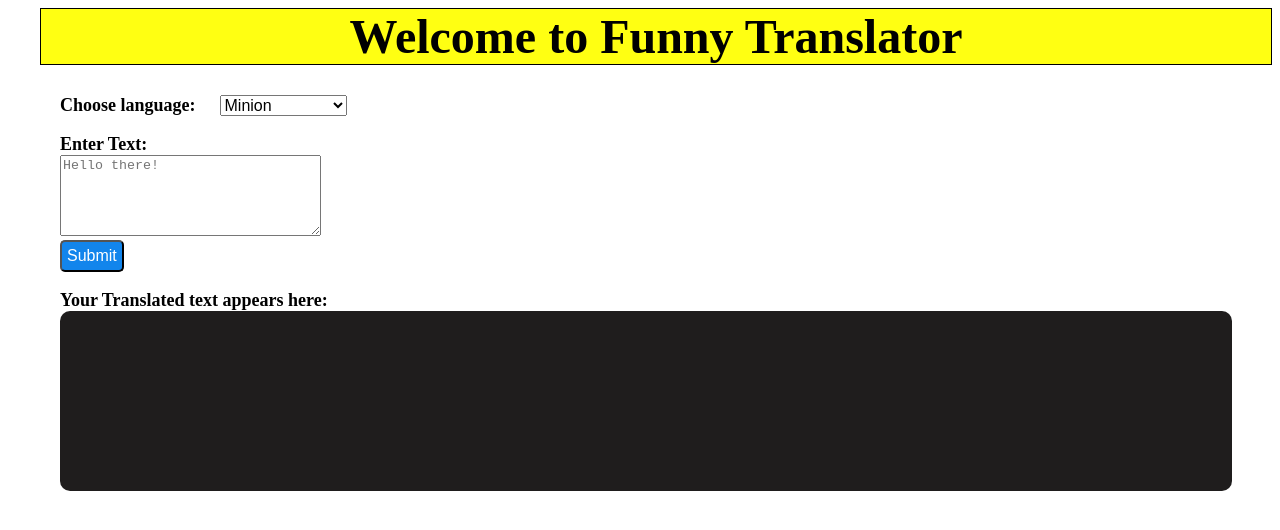
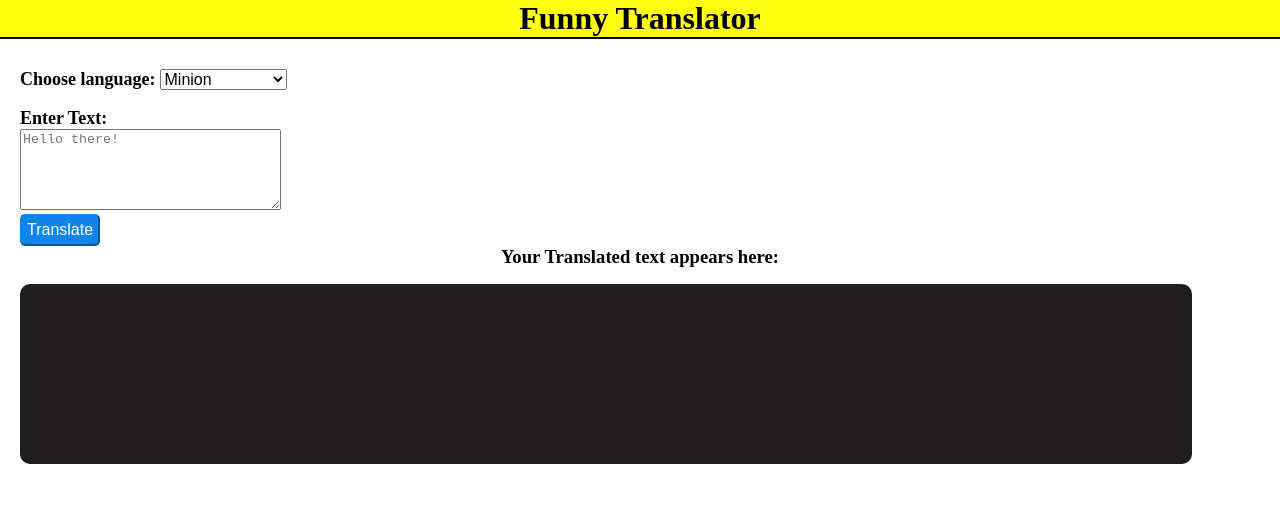
Before and after one commit to Gackrey/fun-translator, a plain HTML site: page index.html in a window 1280 px wide. Drawn offline with Linux system fonts and the light colour scheme.

Commit message:
Enhanced UI

```diff
--- a/index.html
+++ b/index.html
@@ -7,7 +7,7 @@
     <title>Fun Translator</title>
 </head>
 <body>
-    <h1>Welcome to Funny Translator</h1>
+    <h1>Funny Translator</h1>
     <label for="choose">Choose language:</label>
     <select name="choose" id="language">
         <option value="minion">Minion</option>
@@ -25,8 +25,9 @@
     <br>
     <label for="inputtext">Enter Text:</label><br>
     <textarea id="inputtext" name="inputtext" id="" cols="30" rows="5" placeholder="Hello there!"></textarea><br>
-    <input id="submit" type="button" value="Submit"><br><br>
-    <label for="display">Your Translated text appears here:</label><br>
+    <button id="submit">Translate</button>
+    <br>
+    <h3>Your Translated text appears here:</h3>
     <div id="display" name="display"></div>
 </body>
 <script src="minion.js"></script>
--- a/style.css
+++ b/style.css
@@ -1,36 +1,50 @@
 *{
-    margin-left: 20px;
+    margin: 0;
 }
 h1{
     margin: 0;
+    padding: 0;
     margin-bottom: 30px;
-    font-size: xxx-large;
+    font-size: xx-large;
     text-align: center;
     background: #ffff00ed;
-    border: 1px solid;
+    border-bottom:2px solid;
 }
 label{
+    margin-left: 20px;
     font-size: 18px;
     font-weight: bold;
+}
+h3{
+    text-align: center;
 }
 select,option{
     font-size: 16px;
 }
-#input{
+#inputtext{
+    margin-left: 20px;
     outline: none;
 }
 #submit{
+    margin-left: 20px;
     color: white;
     padding: 5px;
     background-color: #1285ec;
     border-radius: 5px;
     font-size: 16px;
+    border-color: #1285ec;
     outline: none;
 }
+#submit:hover{
+    color:#1285ec;
+    background-color: white;
+}
 #display{
+    margin-left: 20px;
     width: 90vw;
     height: 20vh;
     color: white;
+    margin-top: 16px;
     font-size: 16px;
     border-radius: 10px;
     background-color: rgb(31, 29, 29);
```
